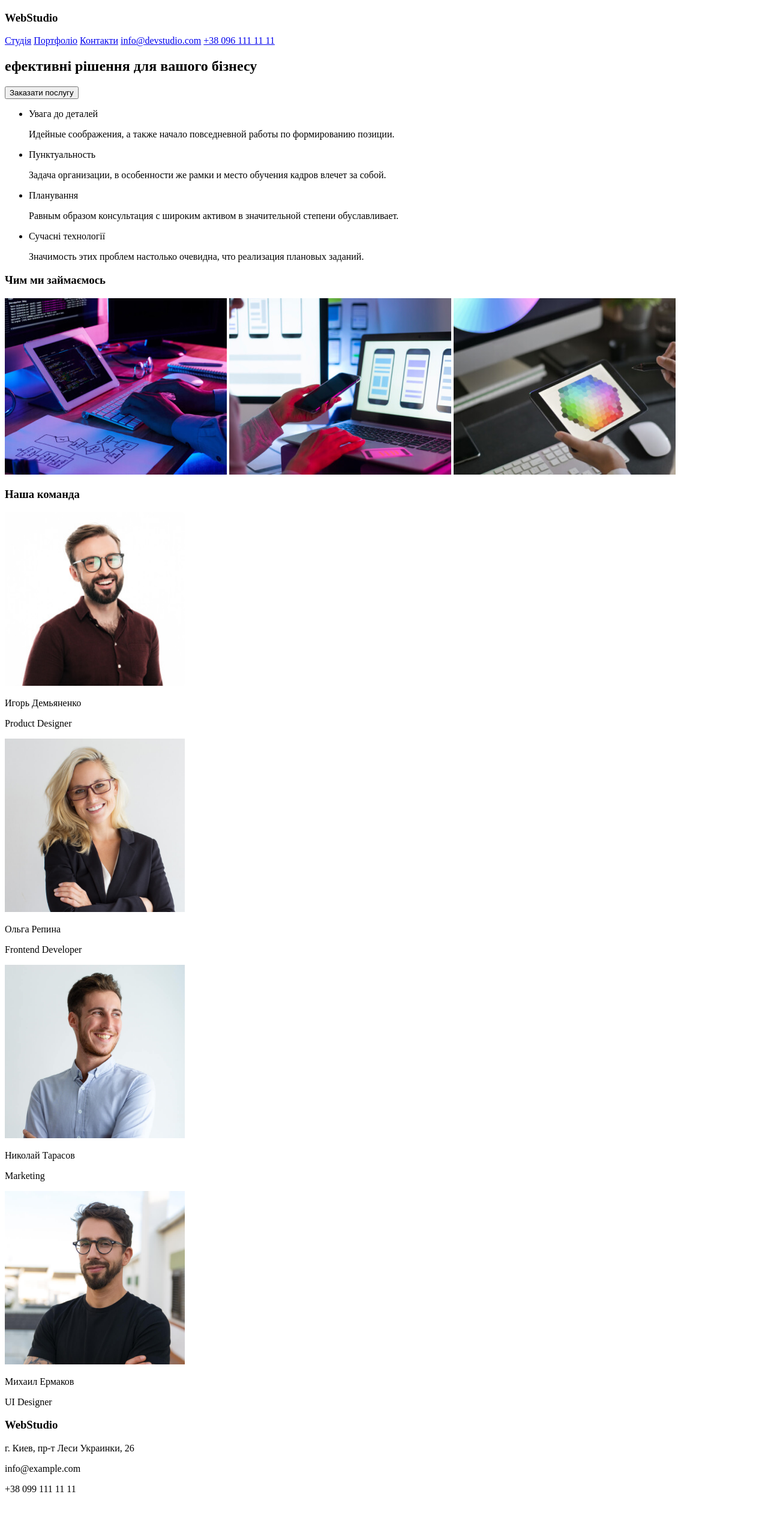
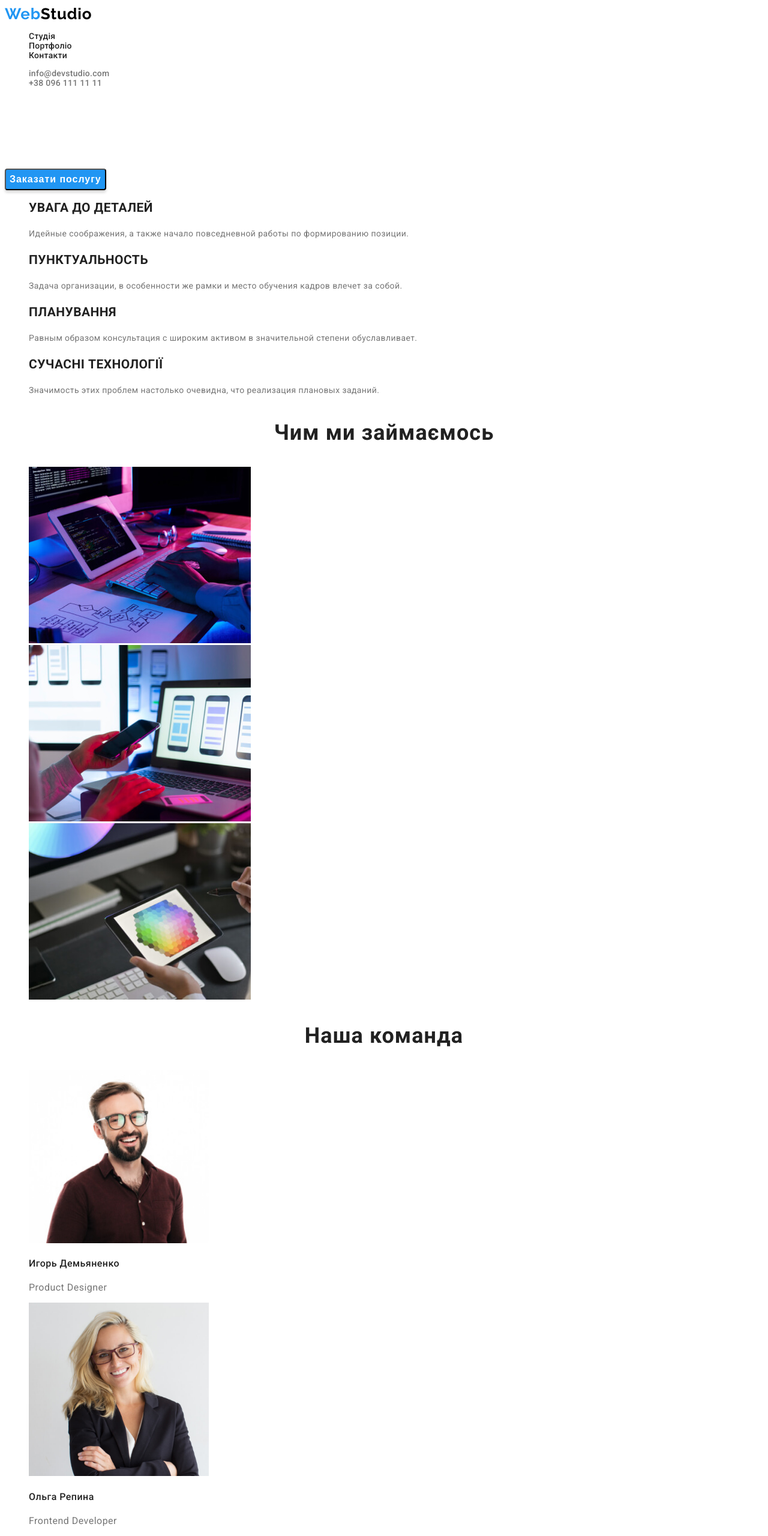
Before and after one commit to Matv1y/WebStudio-origins, a plain HTML site: page index.html in a window 1280 px wide. Shown: the top 2560 px of the page at 60% size. Before the commit the page ends 2507 px from the top, so only its background shows below. Drawn offline with Linux system fonts and the light colour scheme.

Commit message:
add text styles

```diff
--- a/index.html
+++ b/index.html
@@ -7,75 +7,105 @@
     <link rel="preconnect" href="https://fonts.googleapis.com">
     <link rel="preconnect" href="https://fonts.gstatic.com" crossorigin>
     <link href="https://fonts.googleapis.com/css2?family=Raleway:wght@700&family=Roboto:wght@400;500;700;900&display=swap" rel="stylesheet">
+    <link rel="stylesheet" href="./styles/style.css">
   </head>
-  <!-- Шапка сайту -->
   <body>
-    <header>
+    <header class="header">
       <nav class="nav">
-        <h3 class="logo">WebStudio</h3>
-        <a href="./index.html" class="menu-nav">Студія</a>
-        <a href="./index2.html" class="menu-nav">Портфоліо</a>
-        <a href="#" class="menu-nav">Контакти</a>
-        <a href="mailto:info@devstudio.com" class="E-mail">info@devstudio.com</a>
-        <a href="tel:+38 096 111 11 11" class="tel">+38 096 111 11 11</a>
-      </nav>
+        <a class="logo">Web<span class="header-logo">Studio</span></a>
+        <ul class="nav-list">
+        <li class="nav-list-item"><a href="./index.html" class="nav-list-link">Студія</a></li>
+        <li class="nav-list-item"><a href="./portfolio.html" class="nav-list-link">Портфоліо</a></li>
+        <li class="nav-list-item"><a href="#" class="nav-list-link">Контакти</a></li> </ul>
+        </nav>
+
+          <ul class="contacts-list">
+        <li class="contacts-list-item"><a href="mailto:info@devstudio.com" class="contacts-list-link">info@devstudio.com</a></li>
+        <li class="contacts-list-item"><a href="tel:+38 096 111 11 11" class="contacts-list-link">+38 096 111 11 11</a></li>
+       </ul>
     </header>
-    <section class="over-button">
-      <h2 class="button-text">ефективні рішення для вашого бізнесу</h2>
-      <button type="button" class="button">Заказати послугу</button>
+    <main>
+
+    <section class="section-hero">
+      <h1 class="section-hero-title">ефективні рішення для вашого бізнесу</h1>
+      <button type="button" class="section-hero-btn">Заказати послугу</button>
     </section>
-    <section class="features">
-      <ul>
-        <li class="feature">Увага до деталей</li>
-        <p class="feature-text">
+    <section class="section-features">
+      <ul class="features-list">
+        <li class="features-list-item">
+        <h2 class="features-list-title">Увага до деталей</h2>
+        <p class="features-list-text">
         Идейные соображения, а также начало повседневной работы по формированию
         позиции.
         </p>
-      <li class="feature">Пунктуальность</li>
-      <p class="feature-text">
+       </li>
+       <li class="features-list-item">
+      <h2 class="features-list-title">Пунктуальность</h2>
+      <p class="features-list-text">
         Задача организации, в особенности же рамки и место обучения кадров
         влечет за собой.
       </p>
-      <li class="feature">Планування</li>
-      <p class="feature-text">
+     </li>
+     <li class="features-list-item">
+      <h2 class="features-list-title">Планування</h2>
+      <p class="features-list-text">
         Равным образом консультация с широким активом в значительной степени
         обуславливает.
       </p>
-      <li class="feature">Сучасні технології</li>
-      <p class="feature-text">
+    </li>
+    <li class="features-list-item">
+      <h2 class="features-list-title">Сучасні технології</h2>
+      <p class="features-list-text">
         Значимость этих проблем настолько очевидна, что реализация плановых
         заданий.
       </p>
     </ul>
+    </li>
     </section>
-    <section class="our-work">
-      <h3 class="our-work-text">Чим ми займаємось</h3>
-      <img src="./img_1/img.jpg" alt="image" class="our-work-img"/>
-      <img src="./img_1/img2.jpg" alt="image" class="our-work-img"/>
-      <img src="./img_1/img3.jpg" alt="image" class="our-work-img"/>
+    <section class="section-work">
+      <h3 class="section-work-title">Чим ми займаємось</h3>
+      <ul class="work-list">
+      <li class="work-list-item"><img src="./img_1/img.jpg" alt="image" class="work-list-img"/></li>
+      <li class="work-list-item"><img src="./img_1/img2.jpg" alt="image" class="work-list-img"/></li>
+      <li class="work-list-item"><img src="./img_1/img3.jpg" alt="image" class="work-list-img"/></li>
+      </ul>
     </section>
-    <section class="our-team">
-      <h3 class="our-team-text">Наша команда</h3>
-      <img src="./img_1/team1.jpg" alt="Игорь Демьяненко" width="300" class="our-team-img"/>
-      <p class="our-team-name">Игорь Демьяненко</p>
-      <p class="our-team-place">Product Designer</p>
-      <img src="./img_1/team2.jpg" alt="Ольга Репина" width="300" class="our-team-img"/>
-      <p class="our-team-name">Ольга Репина</p>
-      <p class="our-team-place">Frontend Developer</p>
-      <img src="./img_1/team3.jpg" alt="" width="300" class="our-team-img"/>
-      <p class="our-team-name">Николай Тарасов</p>
-      <p class="our-team-place">Marketing</p>
-      <img src="./img_1/team4.jpg" alt="" width="300" class="our-team-img"/>
-      <p class="our-team-name">Михаил Ермаков</p>
-      <p class="our-team-place">UI Designer</p>
+    <section class="section-team">
+      <h3 class="section-team-title">Наша команда</h3>
+    <ul class="team-list">
+      <li class="team-list-item">
+      <img src="./img_1/team1.jpg" alt="Игорь Демьяненко" width="300" class="team-list-img"/>
+      <h4 class="team-list-title">Игорь Демьяненко</h4>
+      <p class="team-list-text">Product Designer</p>
+    </li>
+      <li class="team-list-item">
+      <img src="./img_1/team2.jpg" alt="Ольга Репина" width="300" class="team-list-img"/>
+      <h4 class="team-list-title">Ольга Репина</h4>
+      <p class="team-list-text">Frontend Developer</p>
+    </li>
+      <li class="team-list-item">
+      <img src="./img_1/team3.jpg" alt="Николай Тарасов" width="300" class="team-list-img"/>
+      <h4 class="team-list-title">Николай Тарасов</h4>
+      <p class="team-list-text">Marketing</p>
+    </li>
+      <li class="team-list-item">
+      <img src="./img_1/team4.jpg" alt="Михаил Ермаков" width="300" class="team-list-img"/>
+      <h4 class="team-list-title">Михаил Ермаков</h4>
+      <p class="team-list-text">UI Designer</p>
+    </ul>
     </section>
-    <footer>
-      <section class="footer">
-        <h3 class="logo">WebStudio</h3>
-        <p class="addres">г. Киев, пр-т Леси Украинки, 26</p>
-        <p class="E-mail">info@example.com</p>
-        <p class="tel">+38 099 111 11 11</p>
-      </section>
+  </main>
+    <footer class="footer">
+      <a href="WebStudio" class="logo">Web<span class="footer-logo">Studio</span></a>
+      <address class="address">
+        <ul class="address-list">
+        <li class="address-list-item"><a href="#" class="address-list-link">г. Киев, пр-т Леси Украинки, 26</a></li>
+      </ul>
+      </address>
+      <ul class="footer-contacts-list">
+        <li class="footer-contacts-list-item"><a href="mailto:info@devstudio.com" class="footer-contacts-list-link">info@devstudio.com</a></li>
+        <li class="footer-contacts-list-item"><a href="tel:+38 096 111 11 11" class="footer-contacts-list-link">+38 096 111 11 11</a></li>
+       </ul>
     </footer>
   </body>
 </html>
--- a/styles/style.css
+++ b/styles/style.css
@@ -3,4 +3,157 @@
     --main-font-color: #212121;
     --secondary-font-color: #757575;
     --background-color: #2F303A;
+
 }
+ul{
+    list-style: none;
+}
+a{
+    text-decoration: none;
+}
+body{
+    font-family: Roboto;
+    font-size: 14px;
+}
+.nav-list-link{
+    color: #212121;
+font-style: normal;
+font-weight: 500;
+line-height: normal;
+letter-spacing: 0.28px;
+}
+.nav-list-link:hover, .contacts-list-link:hover{
+    color: #2196F3;
+font-style: normal;
+font-weight: 500;
+line-height: normal;
+letter-spacing: 0.28px;
+}
+
+.logo{
+    color: #2196F3;
+font-family: Raleway;
+font-size: 26px;
+font-style: normal;
+font-weight: 700;
+line-height: normal;
+letter-spacing: 0.78px;
+}
+.header-logo,.footer-logo{
+    color: #000;
+font-family: Raleway;
+font-size: 26px;
+font-style: normal;
+font-weight: 700;
+line-height: normal;
+letter-spacing: 0.78px;
+}
+.contacts-list-link{
+    color: #757575;
+font-style: normal;
+font-weight: 500;
+line-height: normal;
+letter-spacing: 0.28px;
+}
+.section-hero-title{
+    color: #FFF;
+text-align: center;
+font-size: 44px;
+font-style: normal;
+font-weight: 900;
+line-height: 1.4; /* 136.364% */
+letter-spacing: 2.64px;
+text-transform: uppercase;
+}
+.section-hero-btn{
+    color: #FFF;
+text-align: center;
+font-size: 16px;
+font-style: normal;
+font-weight: 700;
+line-height: 30px; /* 187.5% */
+letter-spacing: 0.96px;
+border-radius: 4px;
+background: #2196F3;
+box-shadow: 0px 4px 4px 0px rgba(0, 0, 0, 0.15);
+}
+.features-list-title{
+    color: #212121;
+font-style: normal;
+font-weight: 700;
+line-height: normal;
+letter-spacing: 0.42px;
+text-transform: uppercase;
+}
+.features-list-text{
+    color: #757575;
+font-style: normal;
+font-weight: 400;
+line-height: 2; /* 171.429% */
+letter-spacing: 0.42px;
+}
+.section-work-title{
+    color: #212121;
+text-align: center;
+font-size: 36px;
+font-style: normal;
+font-weight: 700;
+line-height: normal;
+letter-spacing: 1.08px;
+}
+.section-team-title{
+    color: #212121;
+text-align: center;
+font-size: 36px;
+font-style: normal;
+font-weight: 700;
+line-height: normal;
+letter-spacing: 1.08px;
+}
+.team-list-title{
+    color: #212121;
+font-size: 16px;
+font-style: normal;
+font-weight: 500;
+line-height: normal;
+letter-spacing: 0.48px;
+}
+.team-list-text{
+    color: #757575;
+font-size: 16px;
+font-style: normal;
+font-weight: 400;
+line-height: normal;
+letter-spacing: 0.48px;
+}
+.footer-contacts-list-link{
+    color: rgba(255, 255, 255, 0.60);
+font-style: normal;
+font-weight: 400;
+line-height: 2; /* 171.429% */
+letter-spacing: 0.42px;
+}
+.filters-list-item{
+    color: #FFF;
+font-size: 16px;
+font-style: normal;
+font-weight: 500;
+line-height: 26px; /* 162.5% */
+letter-spacing: 0.48px;
+}
+.project-logo{
+    color: #212121;
+font-size: 18px;
+font-style: normal;
+font-weight: 700;
+line-height: 2; /* 200% */
+letter-spacing: 1.08px;
+}
+.project-text{
+    color: #757575;
+font-size: 16px;
+font-style: normal;
+font-weight: 400;
+line-height: 30px; /* 187.5% */
+letter-spacing: 0.48px;
+}
```
Also changed, not shown: index2.html (deleted, +0 -86 lines), portfolio.html (added, +100 -0 lines).
